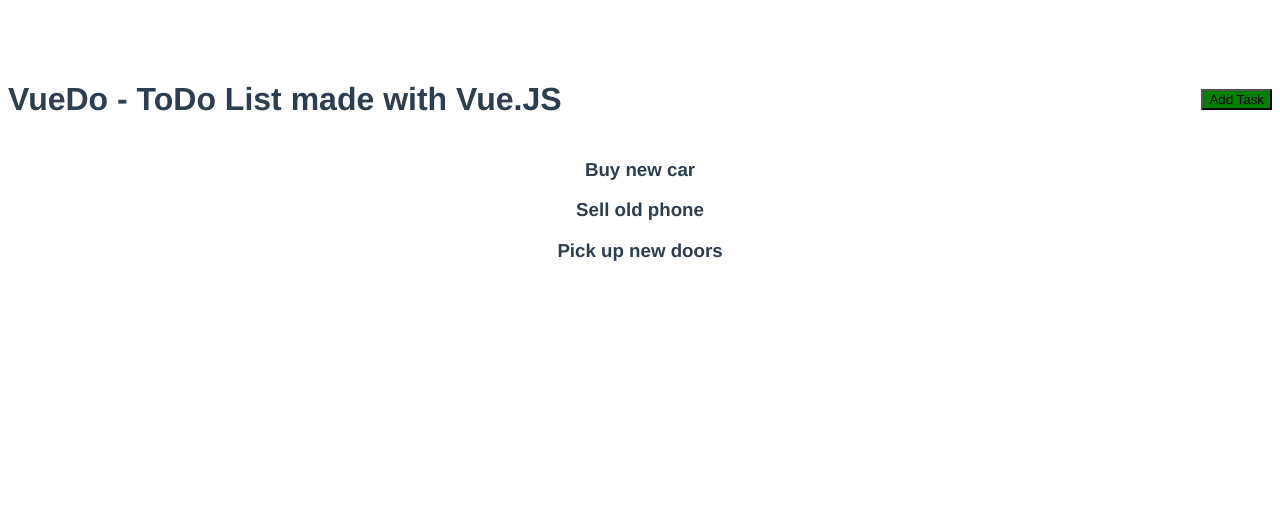
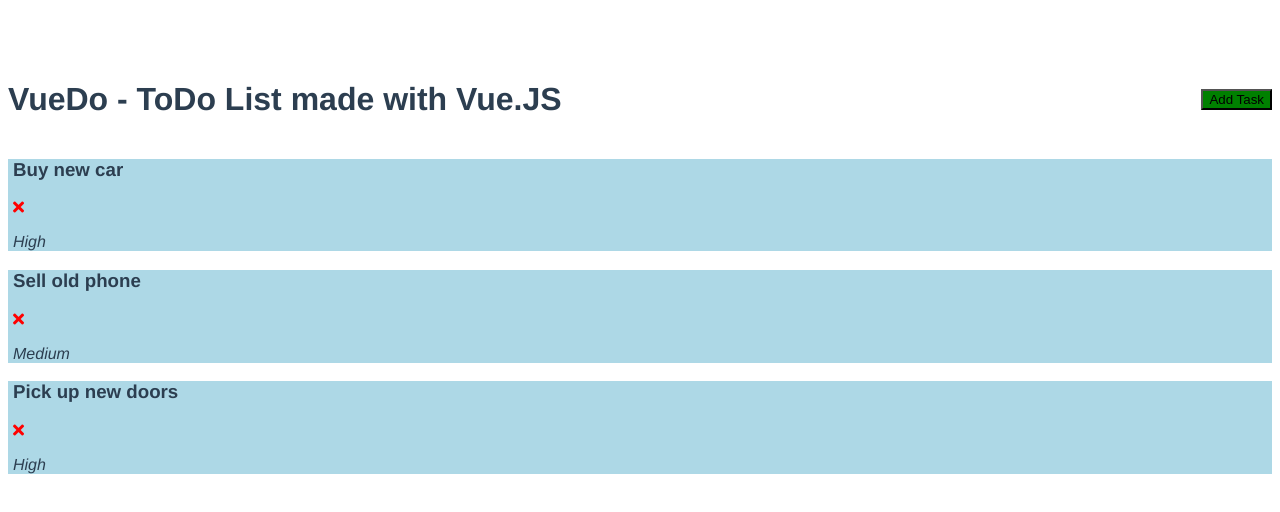
Before and after one commit to yakzi/vue-do, a Vue app: page / in a window 1280 px wide. Shown: the top 512 px of the page. Built offline with nearby package versions, Linux system fonts and the light colour scheme.

Commit message:
MODIFY added delete method, required emits

```diff
--- a/src/components/Todo.vue
+++ b/src/components/Todo.vue
@@ -1,6 +1,7 @@
 <template>
 <div class="todo">
-    <h3>{{ todo.text }}</h3>
+    <h3 @click="onDone(todo.id)">{{ todo.text }}</h3>
+    <i @click="onDelete(todo.id)" class="fas fa-times"></i>
     <p>{{ todo.priority }}</p>
 </div>
 
@@ -11,6 +12,14 @@
     name: 'Todo',
     props: {
         todo: Object
+    },
+    methods: {
+        onDelete(id) {
+            this.$emit('delete-todo', id)
+        },
+        onDone(id) {
+
+        }
     }
 }
 </script>
@@ -24,7 +33,11 @@
 }
 
 .todo p{
-    color: lightcoral;
+    font-style: italic;
+}
+
+.fas {
+    color: red;
 }
 
 </style>
--- a/src/components/TodoViewer.vue
+++ b/src/components/TodoViewer.vue
@@ -1,16 +1,21 @@
 <template>
-<div v-for="todo in todos">
-    <h3> {{ todo.text }}</h3>
+<div :key="todo.id" v-for="todo in todos">
+    <Todo @delete-todo="$emit('delete-todo', todo.id)" :todo="todo"/>
 
 </div>
 
 </template>
 
 <script>
-    export default {
-        name: 'TodoViewer',
-        props: {
-            todos: Array
-        }
-    }
+import Todo from './Todo'
+export default {
+    name: 'TodoViewer',
+    props: {
+         todos: Array
+    },
+    components: {
+        Todo
+    },
+    emits: ['delete-todo'],
+}
 </script>
```
